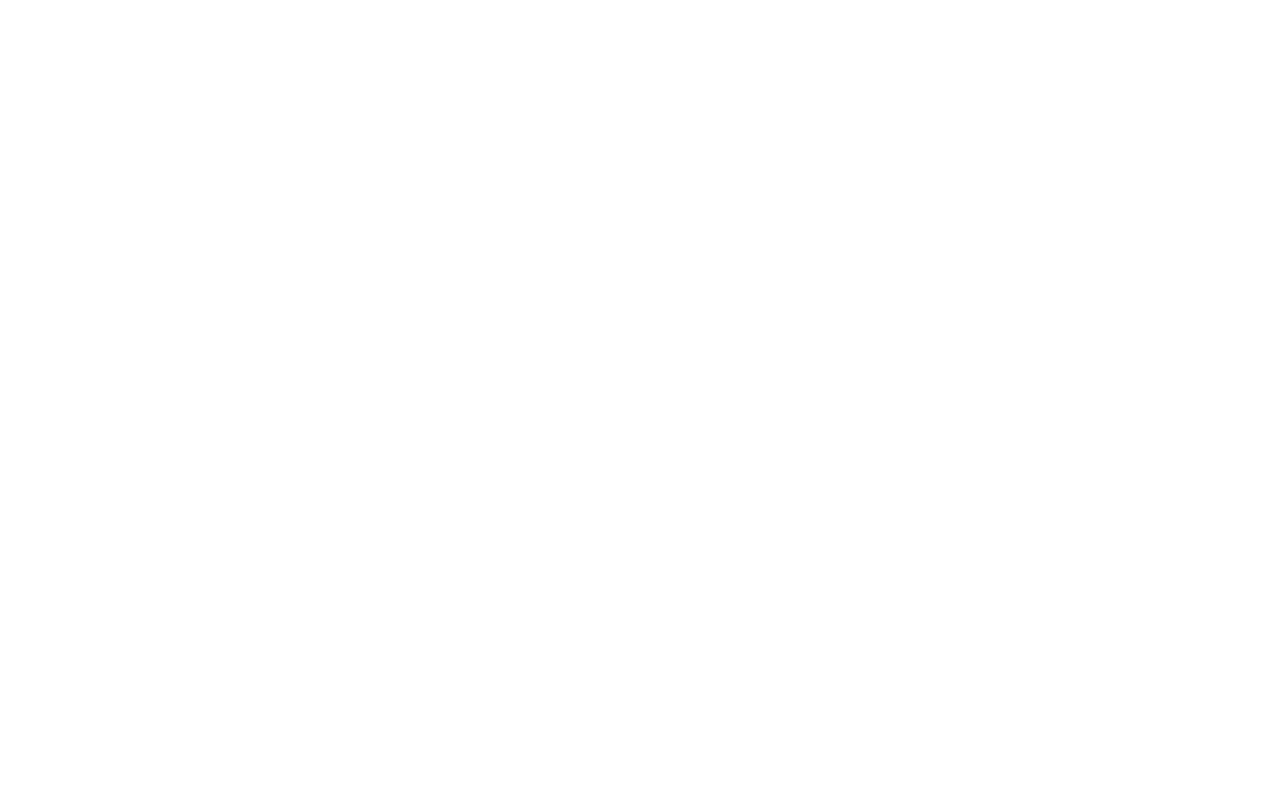
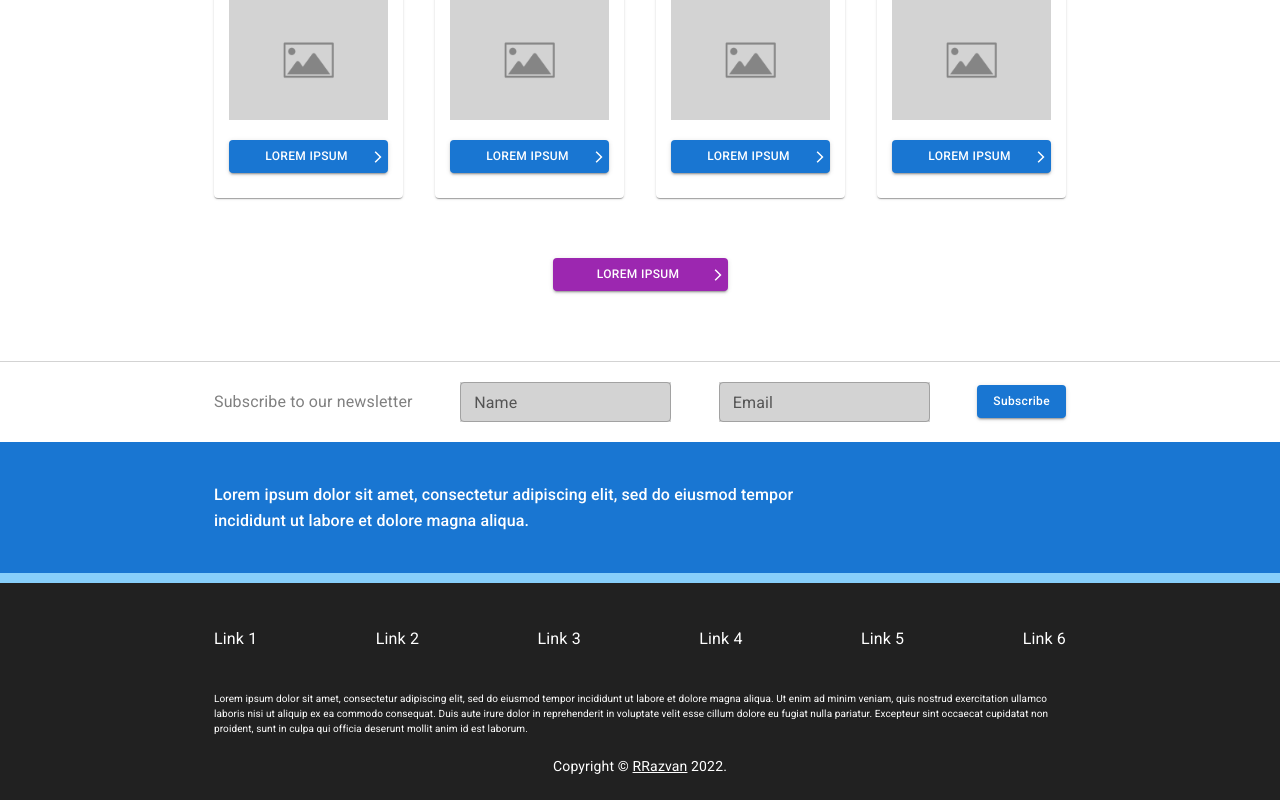
Before and after one commit to RazvanRauta/itm-app, a React (Vite) app: page / in a window 1280 px wide. Shown: the part 840-1640 px from the top of the page. Before the commit the page ends 800 px from the top, so only its background shows below. Built offline with nearby package versions, Linux system fonts and the light colour scheme.

Commit message:
feat: added footer

```diff
--- a/package.json
+++ b/package.json
@@ -19,6 +19,7 @@
     "@mui/styles": "^5.8.6",
     "react": "^18.0.0",
     "react-dom": "^18.0.0",
+    "react-lazy-load-image-component": "^1.5.4",
     "react-material-ui-carousel": "^3.4.2"
   },
   "devDependencies": {
@@ -26,6 +27,7 @@
     "@types/node": "^18.0.0",
     "@types/react": "^18.0.0",
     "@types/react-dom": "^18.0.0",
+    "@types/react-lazy-load-image-component": "^1.5.2",
     "@typescript-eslint/eslint-plugin": "^5.29.0",
     "@typescript-eslint/parser": "^5.29.0",
     "@vitejs/plugin-react": "^1.3.0",
--- a/src/App.tsx
+++ b/src/App.tsx
@@ -1,9 +1,12 @@
-import Box from '@mui/material/Box'
 import CssBaseline from '@mui/material/CssBaseline'
 
+import ContentSection from '@/components/ContentSection'
 import HeroSection from '@/components/HeroSection'
 import Layout from '@/layout'
 import CustomThemeProvider from '@/providers/Theme'
+
+import CTAComponent from './components/CTASection'
+import NewsletterSection from './components/NewsletterSection'
 
 export default function App() {
   return (
@@ -11,11 +14,9 @@ export default function App() {
       <CssBaseline />
       <Layout>
         <HeroSection />
-        <Box>Content</Box>
-        <hr />
-        <Box>Newsletter</Box>
-        <Box>CTA</Box>
-        <hr />
+        <ContentSection />
+        <NewsletterSection />
+        <CTAComponent />
       </Layout>
     </CustomThemeProvider>
   )
--- a/src/layout/components/Copyright/index.tsx
+++ b/src/layout/components/Copyright/index.tsx
@@ -4,7 +4,7 @@ import React, { memo } from 'react'
 
 const Copyright: React.FC = () => {
   return (
-    <Typography variant="body2" color="textSecondary">
+    <Typography variant="body2">
       {'Copyright © '}
       <Link color="inherit" href="https://rrazvan.dev" target="_blank">
         RRazvan
--- a/src/layout/components/Footer/index.tsx
+++ b/src/layout/components/Footer/index.tsx
@@ -1,7 +1,11 @@
+/* eslint-disable jsx-a11y/anchor-is-valid */
 import Box from '@mui/material/Box'
-import Container from '@mui/material/Container'
+import Link from '@mui/material/Link'
+import Toolbar from '@mui/material/Toolbar'
 import Typography from '@mui/material/Typography'
 import { memo } from 'react'
+
+import Container from '@/components/Container'
 
 import Copyright from '../Copyright'
 
@@ -13,15 +17,49 @@ export default memo(function Footer() {
         py: 3,
         px: 2,
         mt: 'auto',
-        backgroundColor: (theme) =>
-          theme.palette.mode === 'light'
-            ? theme.palette.grey[200]
-            : theme.palette.grey[800],
+        backgroundColor: '#212121',
+        color: 'white',
       }}
     >
-      <Container maxWidth="sm">
-        <Typography variant="body1">Footer</Typography>
-        <Copyright />
+      <Container>
+        <Toolbar
+          component="nav"
+          variant="regular"
+          sx={{
+            width: '100%',
+            justifyContent: 'space-between',
+            '&.MuiToolbar-regular': {
+              padding: 0,
+            },
+          }}
+        >
+          {[1, 2, 3, 4, 5, 6].map((nr, i) => (
+            <Link
+              key={i}
+              color="white"
+              underline="none"
+              noWrap
+              variant="body1"
+              href="#"
+              sx={{ p: 0 }}
+            >
+              {`Link ${nr}`}
+            </Link>
+          ))}
+        </Toolbar>
+        <Box py="20px">
+          <Typography fontSize="10px">
+            Lorem ipsum dolor sit amet, consectetur adipiscing elit, sed do eiusmod tempor
+            incididunt ut labore et dolore magna aliqua. Ut enim ad minim veniam, quis
+            nostrud exercitation ullamco laboris nisi ut aliquip ex ea commodo consequat.
+            Duis aute irure dolor in reprehenderit in voluptate velit esse cillum dolore
+            eu fugiat nulla pariatur. Excepteur sint occaecat cupidatat non proident, sunt
+            in culpa qui officia deserunt mollit anim id est laborum.
+          </Typography>
+        </Box>
+        <Box display="flex" width="100%" justifyContent="center">
+          <Copyright />
+        </Box>
       </Container>
     </Box>
   )
```
Also changed, not shown: 1 other file (tests, documents, lock files or other folders).
